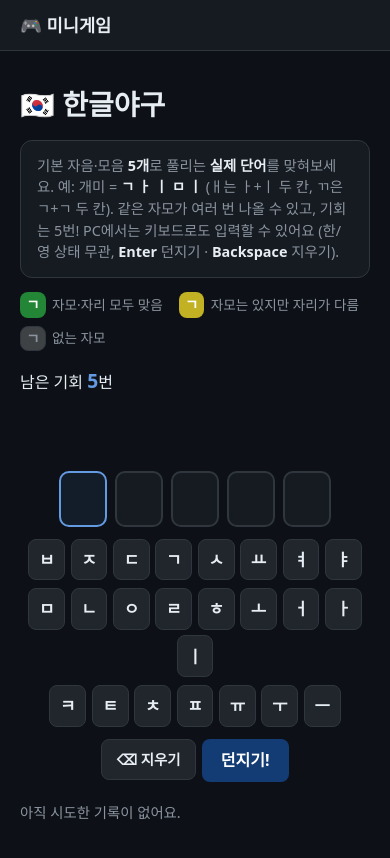
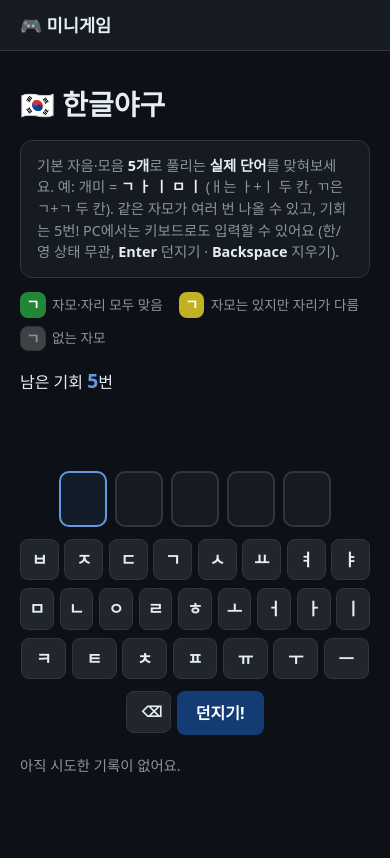
Before and after one commit to erica3211/mini_game, a React (Vite) app: page /hangul-baseball in a window 390 px wide. Shown: the top 858 px of the page. Built offline with nearby package versions, Linux system fonts and the light colour scheme.

Commit message:
모바일로 접속시, 키보드 깨짐 방지

```diff
--- a/src/index.css
+++ b/src/index.css
@@ -284,13 +284,16 @@ button {
 
 .key-row {
   display: flex;
-  flex-wrap: wrap;
+  /* flex-wrap: wrap; */
+  flex-wrap: nowrap; /* 모바일에서 강제로 줄바꿈이 일어나지 않도록 막기 */
   gap: 0.35rem;
   justify-content: center;
 }
 
 .key {
-  min-width: 2.3rem;
+  /* min-width: 2.3rem; */
+  flex: 1;               /* 남은 공간을 평등하게 나눠 가져서 화면 크기에 맞게 자동으로 줄어들게 조절 */
+  max-width: 2.8rem;     /* 넓은 화면에서는 무한정 커지지 않도록 최대 너비 제한 */
   height: 2.6rem;
   border: 1px solid var(--border);
   border-radius: 8px;
@@ -313,6 +316,8 @@ button {
 .key-wide {
   padding: 0 0.9rem;
   font-size: 0.9rem;
+  flex: none;         /* 강제로 쪼그라들지 않도록 방어 */
+  white-space: nowrap; /* 줄바꿈되지 않도록 고정 */
 }
 
 .key-row-actions {
--- a/src/pages/HangulBaseball.tsx
+++ b/src/pages/HangulBaseball.tsx
@@ -195,7 +195,7 @@ export function HangulBaseball() {
             </div>
             <div className="key-row key-row-actions">
               <button type="button" className="key key-wide" onClick={pressBackspace}>
-                ⌫ 지우기
+                ⌫
               </button>
               <button type="button" className="btn btn-primary" onClick={handleSubmit}>
                 던지기!
```
